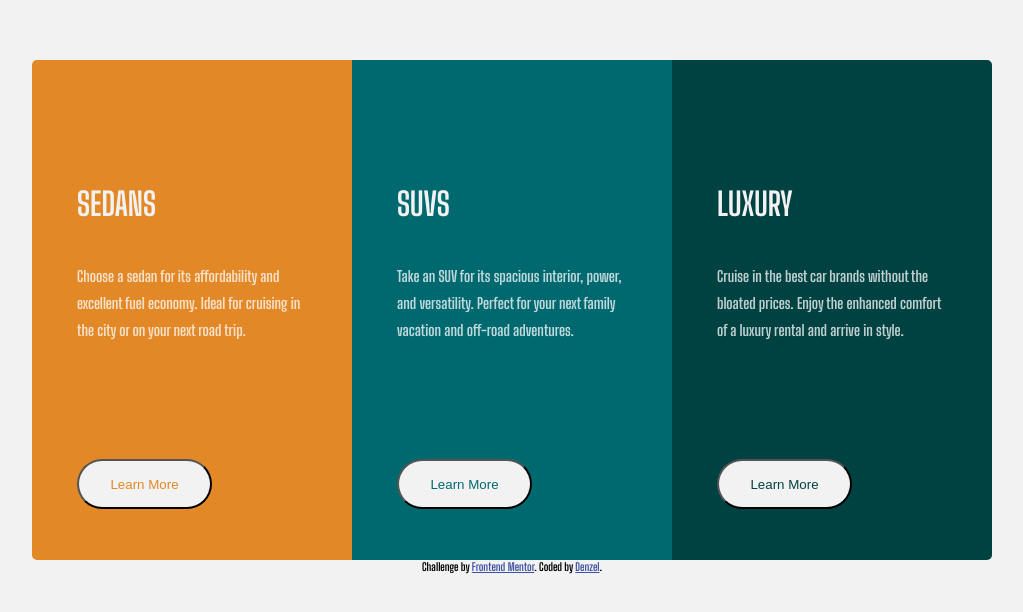
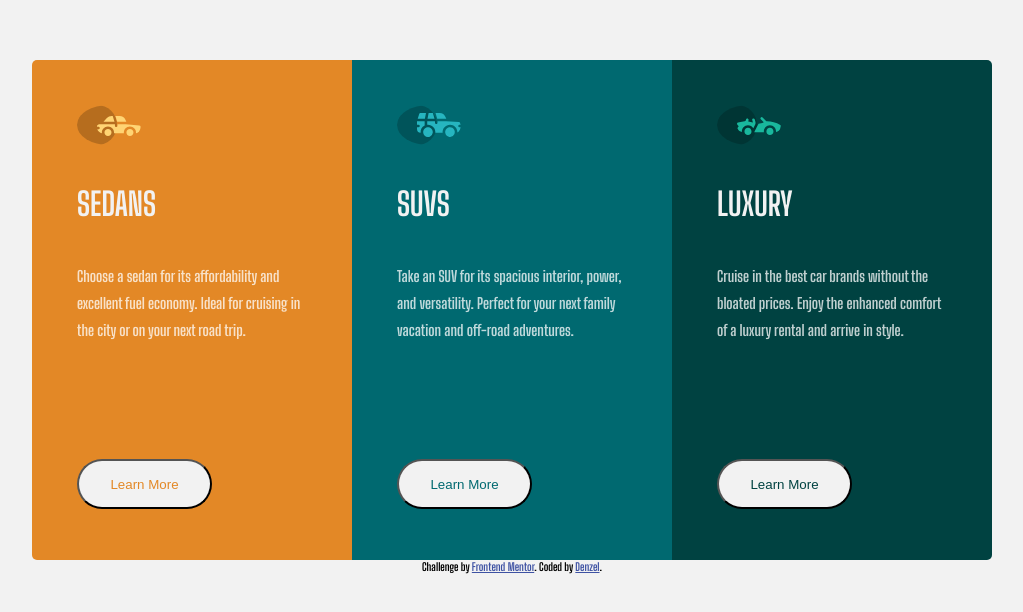
Before and after one commit to Denzel95/3-column-preview-card-component-main, a plain HTML site: page index.html in a window 1280 px wide. Shown: the part 140-752 px from the top of the page, without its empty margins (128-1151 px from the left). Drawn offline with Linux system fonts and the light colour scheme; the site is published under a folder, as on GitHub Pages, so addresses that start at the root find nothing.

Commit message:
Update styles.css

```diff
--- a/styles.css
+++ b/styles.css
@@ -66,7 +66,7 @@ body{
 }
 
 .small-img{
-    background-image: url(/images/icon-sedans.svg);
+    background-image: url('./images/icon-sedans.svg');
     background-size: contain;
     background-repeat: no-repeat;
     border-radius: 100%;
@@ -78,7 +78,7 @@ body{
 }
 
 .sm-img{
-    background-image: url(/images/icon-suvs.svg);
+    background-image: url('./images/icon-suvs.svg');
     background-size: contain;
     background-repeat: no-repeat;
     border-radius: 100%;
@@ -87,7 +87,7 @@ body{
 }
 
 .sml-img{
-    background-image: url(/images/icon-luxury.svg);
+    background-image: url('./images/icon-luxury.svg');
     background-size: contain;
     background-repeat: no-repeat;
     border-radius: 100%;
```
